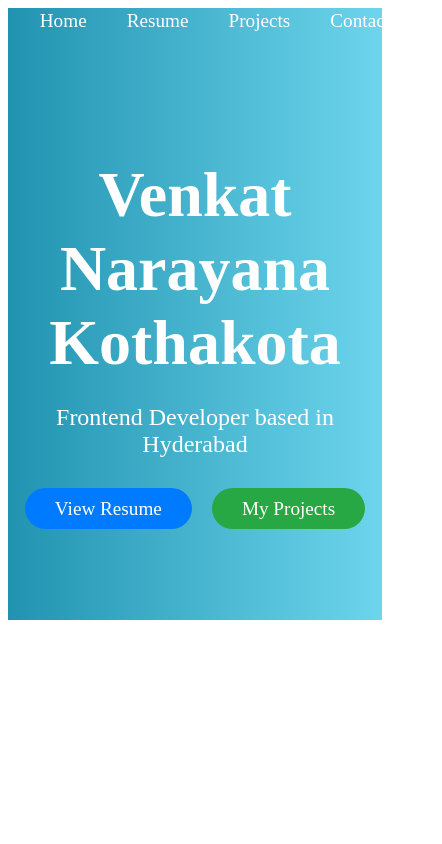
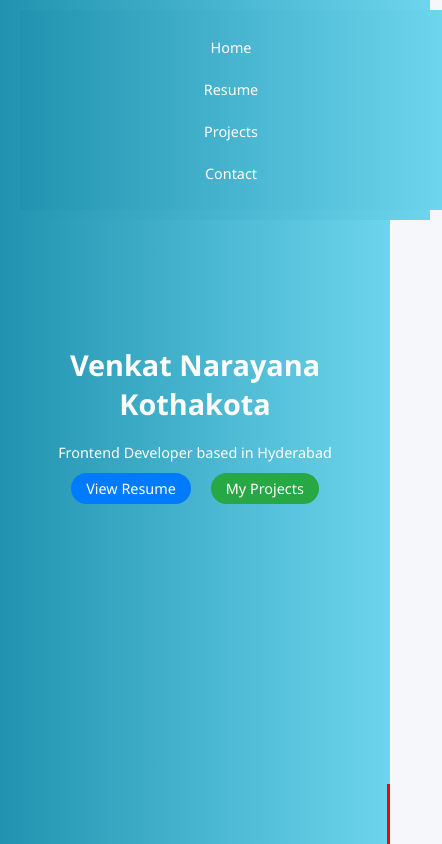
Before and after one commit to venkat-tef/portfolio, an Angular app: page /portfolio/ in a window 390 px wide. Shown: the whole page, 442 px wide, since content can reach past the window. Built offline with nearby package versions, Linux system fonts and the light colour scheme.

Commit message:
features added

```diff
--- a/src/app/app.component.css
+++ b/src/app/app.component.css
@@ -1,34 +1,141 @@
+/* Global Styles */
+body {
+  font-family: 'Segoe UI', Tahoma, Geneva, Verdana, sans-serif;
+  background-color: #f5f7fa;
+  color: #333;
+  margin: 0;
+  padding: 0;
+  box-sizing: border-box;
+}
 
-  header {
-    background: transparent; /* Semi-transparent background */
-    padding: 10px 20px;
-    position: fixed;
-    width: 100%;
-    top: 0;
-    left: 0;
-    z-index: 1000;
-    position: fixed;
+/* Header Styles */
+header {
+  background: linear-gradient(to right, #2193b0, #6dd5ed); /* Semi-transparent background */
+  padding: 10px 20px;
+  width: 100%;
+  z-index: 1000;
+  position: relative; /* Use relative positioning to ensure flow of content */
+}
+
+/* Navigation Styles */
+header nav ul {
+  display: flex;
+  justify-content: flex-end;
+  list-style-type: none;
+  margin: 0;
+  padding: 0;
+}
+
+header nav ul li {
+  margin: 0 20px;
+}
+
+header nav ul li a {
+  color: white;
+  text-decoration: none;
+  font-size: 1.2rem;
+}
+
+header nav ul li a.active {
+  text-decoration: underline;
+}
+
+/* Global Container */
+.resume-container {
+  max-width: 100%;
+  /* margin: 2rem auto; */
+  background-color: #ffffff;
+  box-shadow: 0 4px 20px rgba(0, 0, 0, 0.1);
+  border-radius: 12px;
+  padding: 2rem;
+  animation: fadeIn 1.5s ease-in-out;
+  padding-top: 70px; /* Ensure there's enough space for the fixed header */
+}
+
+/* Mobile Responsiveness */
+@media (max-width: 768px) {
+  .resume-container {
+    padding: 1.5rem;
+    padding-top: 80px; /* Adjusted to make room for mobile header */
   }
 
+  .profile-picture {
+    width: 100px;
+    height: 100px;
+  }
 
+  .header-text h1 {
+    font-size: 1.5rem;
+  }
 
-  nav ul li a.active {
-    text-decoration: underline;
+  .header-text p {
+    font-size: 0.9rem;
   }
+
+  .download-btn {
+    padding: 0.5rem 1rem;
+    font-size: 0.9rem;
+  }
+
+  h2 {
+    font-size: 1.2rem;
+  }
+
+  .experience-item, .project-item, .education-item {
+    padding: 0.8rem;
+  }
+
   header nav ul {
-    display: flex;
-    justify-content: flex-end;
-    list-style-type: none;
-    margin: 0;
-    padding: 0;
+    flex-direction: column;
+    align-items: center;
+    background: linear-gradient(to right, #2193b0, #6dd5ed); /* Consistent with header */
+    padding: 1rem;
+    margin: 0; /* Remove margin to ensure proper spacing */
+    width: 100%;
   }
 
   header nav ul li {
-    margin: 0 20px;
+    margin: 10px 0;
   }
 
   header nav ul li a {
-    color: white;
-    text-decoration: none;
+    font-size: 1rem;
+  }
+}
+
+@media (max-width: 480px) {
+  .resume-container {
+    padding: 1rem;
+    padding-top: 90px; /* Adjusted to make room for mobile header */
+  }
+
+  .profile-picture {
+    width: 80px;
+    height: 80px;
+  }
+
+  .header-text h1 {
     font-size: 1.2rem;
   }
+
+  .header-text p {
+    font-size: 0.8rem;
+  }
+
+  .download-btn {
+    padding: 0.4rem 0.8rem;
+    font-size: 0.8rem;
+  }
+
+  h2 {
+    font-size: 1rem;
+  }
+
+  .experience-item, .project-item, .education-item {
+    padding: 0.6rem;
+  }
+
+  header nav ul li a {
+    font-size: 0.9rem;
+  }
+}
--- a/src/app/contact/contact.component.css
+++ b/src/app/contact/contact.component.css
@@ -42,3 +42,46 @@
   margin-top: 20px;
   text-align: center;
 }
+
+/* Mobile Responsiveness */
+@media (max-width: 768px) {
+  .contact-container {
+    padding: 20px;
+    margin: 10px auto;
+  }
+
+  h1 {
+    font-size: 1.5rem;
+    margin-bottom: 15px;
+  }
+
+  .form-group input, .form-group textarea {
+    font-size: 0.9rem;
+  }
+
+  .btn-primary {
+    padding: 8px 15px;
+    font-size: 1rem;
+  }
+}
+
+@media (max-width: 480px) {
+  .contact-container {
+    padding: 15px;
+    margin: 5px auto;
+  }
+
+  h1 {
+    font-size: 1.2rem;
+    margin-bottom: 10px;
+  }
+
+  .form-group input, .form-group textarea {
+    font-size: 0.8rem;
+  }
+
+  .btn-primary {
+    padding: 6px 12px;
+    font-size: 0.9rem;
+  }
+}
--- a/src/app/landing-page/landing-page.component.css
+++ b/src/app/landing-page/landing-page.component.css
@@ -1,14 +1,68 @@
-/* landing.component.css */
-.landing-page {
-  background: linear-gradient(to right, #2193b0, #6dd5ed);
+/* landing-page.component.css */
+
+/* Welcome Message */
+.welcome-message {
+  position: absolute;
+  top: 50%;
+  left: 50%;
+  transform: translate(-50%, -50%);
   color: white;
   text-align: center;
-  padding: 100px 0;
+  z-index: 1; /* Ensure it appears above other content if necessary */
+  opacity: 1;
+  animation: fadeOut 2s forwards; /* Apply the fade-out animation */
+}
+
+.welcome-message h2 {
+  font-size: 2rem;
+  margin: 0;
+}
+
+.welcome-message p {
+  font-size: 1.2rem;
+  margin: 10px 0 0;
+}
+
+/* Keyframes for fading out */
+@keyframes fadeOut {
+  0% {
+    opacity: 1;
+  }
+  100% {
+    opacity: 0;
+  }
 }
 
 
+/* landing-page.component.css */
+.landing-page {
+  background-color: black;
+  color: white;
+  text-align: center;
+  position: absolute;
+  top: 0;
+  bottom: 0;
+  left: 0;
+  right: 0;
+  overflow: hidden;
+}
+
+/* Hero Section */
 .hero-section {
-  margin-top: 50px;
+  position: absolute;
+  top: 0;
+  left: 0;
+  right: 0;
+  bottom: 0;
+  background: linear-gradient(to right, #2193b0, #6dd5ed);
+  color: white;
+  opacity: 0;
+  transform: translateY(-100%);
+  transition: transform 2s ease-in-out, opacity 2s ease-in-out;
+  display: flex;
+  flex-direction: column;
+  justify-content: center;
+  align-items: center;
 }
 
 .hero-section h1 {
@@ -37,3 +91,67 @@
 .hero-buttons .btn-secondary {
   background-color: #28a745;
 }
+
+/* Tread design (vertical line) */
+.tread-design {
+  position: absolute;
+  width: 5px;
+  height: 100px;
+  background-color: red;
+  bottom: 0;
+  right: 0;
+}
+
+/* Show the hero section */
+.hero-section.show {
+  transform: translateY(0);
+  opacity: 1;
+}
+
+.tread-design.show-thread {
+  transform: translateY(0);
+  opacity: 1; /* Fade in the thread design */
+}
+
+/* Mobile Responsiveness */
+@media (max-width: 768px) {
+  .hero-section h1 {
+    font-size: 2.5rem; /* Smaller font size for mobile */
+  }
+
+  .hero-section p {
+    font-size: 1rem; /* Smaller font size for mobile */
+    margin-bottom: 20px; /* Reduced margin */
+  }
+
+  .hero-buttons .btn-primary, .hero-buttons .btn-secondary {
+    padding: 8px 20px; /* Smaller padding for mobile */
+    font-size: 1rem; /* Smaller font size for mobile */
+  }
+
+  .tread-design {
+    width: 4px; /* Slightly thinner line for mobile */
+    height: 80px; /* Adjust height for mobile */
+  }
+}
+
+@media (max-width: 480px) {
+  .hero-section h1 {
+    font-size: 1.8rem; /* Further reduced font size for very small screens */
+  }
+
+  .hero-section p {
+    font-size: 0.9rem; /* Further reduced font size for very small screens */
+    margin-bottom: 15px; /* Further reduced margin */
+  }
+
+  .hero-buttons .btn-primary, .hero-buttons .btn-secondary {
+    padding: 6px 15px; /* Further reduced padding */
+    font-size: 0.9rem; /* Further reduced font size */
+  }
+
+  .tread-design {
+    width: 3px; /* Thinner line for very small screens */
+    height: 60px; /* Shorter line for very small screens */
+  }
+}
--- a/src/app/landing-page/landing-page.component.html
+++ b/src/app/landing-page/landing-page.component.html
@@ -1,8 +1,10 @@
 <!-- landing.component.html -->
 <div class="landing-page">
-
-
-  <div class="hero-section">
+  <div class="welcome-message">
+    <h2>Welcome to My Portfolio!</h2>
+    <p>Explore my work and learn more about what I do.</p>
+  </div>
+  <div class="hero-section hidden">
     <h1>Venkat Narayana Kothakota</h1>
     <p>Frontend Developer based in Hyderabad</p>
     <div class="hero-buttons">
@@ -10,4 +12,6 @@
       <a href="portfolio/projects" class="btn-secondary">My Projects</a>
     </div>
   </div>
+
+  <div class="tread-design hidden"></div> <!-- Tread design element -->
 </div>
--- a/src/app/resume/resume.component.css
+++ b/src/app/resume/resume.component.css
@@ -5,11 +5,12 @@ body {
   color: #333;
   margin: 0;
   padding: 0;
+  box-sizing: border-box;
 }
 
 .resume-container {
-  max-width: 900px;
-  margin: 2rem auto;
+  max-width: 100%;
+  /* margin: 2rem auto; */
   background-color: #ffffff;
   box-shadow: 0 4px 20px rgba(0, 0, 0, 0.1);
   border-radius: 12px;
@@ -19,7 +20,7 @@ body {
 
 .resume-header {
   display: flex;
-  justify-content: space-between;
+  flex-direction: column;
   align-items: center;
   border-bottom: 2px solid #007BFF;
   padding-bottom: 1rem;
@@ -28,7 +29,9 @@ body {
 
 .profile-header {
   display: flex;
+  flex-direction: column;
   align-items: center;
+  text-align: center;
 }
 
 .profile-picture {
@@ -36,7 +39,7 @@ body {
   height: 120px;
   border-radius: 50%;
   border: 4px solid #007BFF;
-  margin-right: 1rem;
+  margin-bottom: 1rem;
   box-shadow: 0 4px 10px rgba(0, 0, 0, 0.2);
 }
 
@@ -52,6 +55,15 @@ body {
   color: #666;
 }
 
+.header-text a {
+  color: #007BFF;
+  text-decoration: none;
+}
+
+.header-text a:hover {
+  text-decoration: underline;
+}
+
 .download-btn {
   background-color: #007BFF;
   color: #ffffff;
@@ -60,6 +72,7 @@ body {
   text-decoration: none;
   display: flex;
   align-items: center;
+  margin-top: 1rem;
   transition: background-color 0.3s ease;
 }
 
@@ -101,3 +114,68 @@ ul {
 ul li {
   margin-bottom: 0.5rem;
 }
+
+/* Mobile Responsiveness */
+@media (max-width: 768px) {
+  .resume-container {
+    padding: 1.5rem;
+  }
+
+  .profile-picture {
+    width: 100px;
+    height: 100px;
+  }
+
+  .header-text h1 {
+    font-size: 1.5rem;
+  }
+
+  .header-text p {
+    font-size: 0.9rem;
+  }
+
+  .download-btn {
+    padding: 0.5rem 1rem;
+    font-size: 0.9rem;
+  }
+
+  h2 {
+    font-size: 1.2rem;
+  }
+
+  .experience-item, .project-item, .education-item {
+    padding: 0.8rem;
+  }
+}
+
+@media (max-width: 480px) {
+  .resume-container {
+    padding: 1rem;
+  }
+
+  .profile-picture {
+    width: 80px;
+    height: 80px;
+  }
+
+  .header-text h1 {
+    font-size: 1.2rem;
+  }
+
+  .header-text p {
+    font-size: 0.8rem;
+  }
+
+  .download-btn {
+    padding: 0.4rem 0.8rem;
+    font-size: 0.8rem;
+  }
+
+  h2 {
+    font-size: 1rem;
+  }
+
+  .experience-item, .project-item, .education-item {
+    padding: 0.6rem;
+  }
+}
--- a/src/styles.css
+++ b/src/styles.css
@@ -1 +1,168 @@
-/* You can add global styles to this file, and also import other style files */
+/* Global Styles */
+body {
+    font-family: 'Segoe UI', Tahoma, Geneva, Verdana, sans-serif;
+    background-color: #f5f7fa;
+    color: #333;
+    margin: 0;
+    padding: 0;
+    box-sizing: border-box;
+  }
+
+  .container {
+    max-width: 1200px;
+    margin: 0 auto;
+    padding: 1rem;
+  }
+
+  /* Responsive Container */
+  .container-fluid {
+    padding: 0 1rem;
+  }
+
+  /* Flexbox Utilities */
+  .d-flex {
+    display: flex;
+  }
+
+  .flex-column {
+    flex-direction: column;
+  }
+
+  .justify-content-center {
+    justify-content: center;
+  }
+
+  .align-items-center {
+    align-items: center;
+  }
+
+  /* Responsive Typography */
+  h1 {
+    font-size: 2.5rem;
+    margin: 0;
+  }
+
+  h2 {
+    font-size: 2rem;
+    margin-bottom: 0.8rem;
+  }
+
+  h3 {
+    font-size: 1.75rem;
+    margin-bottom: 0.6rem;
+  }
+
+  p {
+    font-size: 1rem;
+    margin: 0;
+  }
+
+  /* Buttons */
+  .btn {
+    padding: 0.6rem 1.2rem;
+    font-size: 1rem;
+    border-radius: 6px;
+    text-decoration: none;
+    display: inline-block;
+    transition: background-color 0.3s ease;
+  }
+
+  .btn-primary {
+    background-color: #007BFF;
+    color: #ffffff;
+  }
+
+  .btn-primary:hover {
+    background-color: #0056b3;
+  }
+
+  .btn-secondary {
+    background-color: #28a745;
+    color: #ffffff;
+  }
+
+  .btn-secondary:hover {
+    background-color: #218838;
+  }
+
+  /* Card Component */
+  .card {
+    background-color: #ffffff;
+    box-shadow: 0 4px 10px rgba(0, 0, 0, 0.1);
+    border-radius: 8px;
+    padding: 1rem;
+    margin-bottom: 1rem;
+  }
+
+  .card-header {
+    font-size: 1.25rem;
+    border-bottom: 2px solid #007BFF;
+    padding-bottom: 0.5rem;
+    margin-bottom: 1rem;
+  }
+
+  /* Media Queries for Responsiveness */
+
+  /* Tablets and smaller screens */
+  @media (max-width: 768px) {
+    h1 {
+      font-size: 2rem;
+    }
+
+    h2 {
+      font-size: 1.5rem;
+    }
+
+    h3 {
+      font-size: 1.25rem;
+    }
+
+    p {
+      font-size: 0.9rem;
+    }
+
+    .btn {
+      padding: 0.5rem 1rem;
+      font-size: 0.9rem;
+    }
+
+    .card {
+      padding: 0.8rem;
+    }
+
+    .container {
+      padding: 0 0.5rem;
+    }
+  }
+
+  /* Mobile phones and very small screens */
+  @media (max-width: 480px) {
+    h1 {
+      font-size: 1.5rem;
+    }
+
+    h2 {
+      font-size: 1.2rem;
+    }
+
+    h3 {
+      font-size: 1rem;
+    }
+
+    p {
+      font-size: 0.8rem;
+    }
+
+    .btn {
+      padding: 0.4rem 0.8rem;
+      font-size: 0.8rem;
+    }
+
+    .card {
+      padding: 0.6rem;
+    }
+
+    .container {
+      padding: 0 0.5rem;
+    }
+  }
```
Also changed, not shown: src/app/landing-page/landing-page.component.ts (+19 -4 lines). Lines whose indentation alone changed are shown as unchanged.
